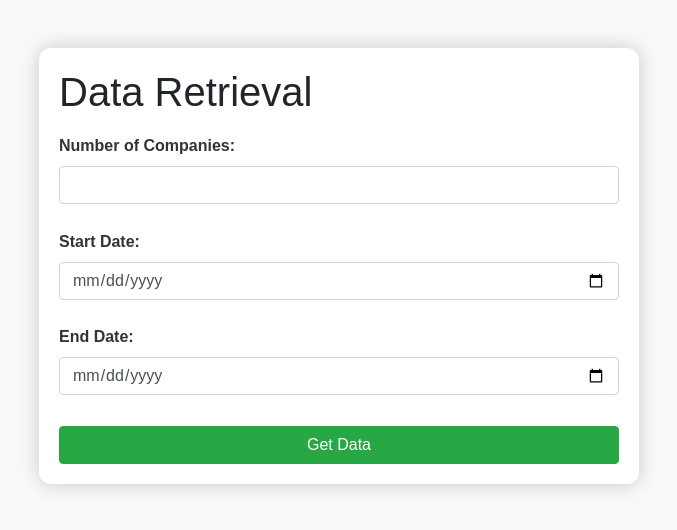
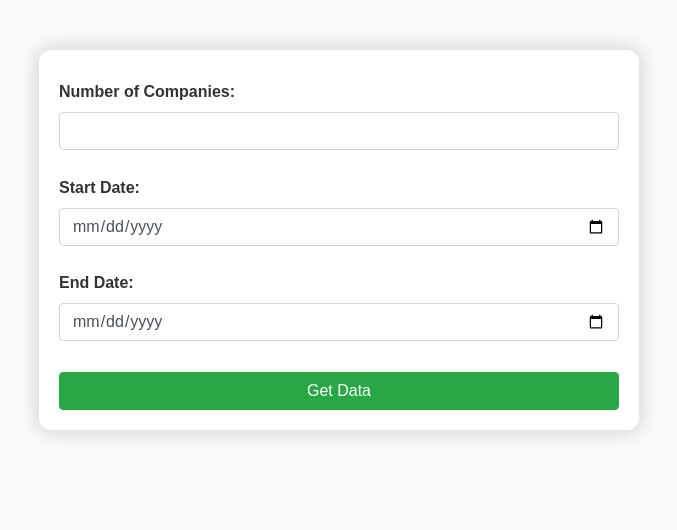
Before and after one commit to Iamsharath007/marketwatch, a FastAPI app: page / in a window 1280 px wide. Shown: the top 530 px of the page, without its empty margins (301-978 px from the left). Run offline with FastAPI, Linux system fonts and the light colour scheme; parts of the project's set-up code (start-up, migrations or seed data) failed here and were passed over; some libraries are stand-ins or nearby versions.

Commit message:
heading removed

```diff
--- a/templates/index.html
+++ b/templates/index.html
@@ -20,6 +20,9 @@
             margin: 0;
             padding: 0;
             background-color: #f8f9fa; /* Light gray background color */
+            display:flex;
+            align-items:center;
+            justify-content:center;
         }
 
         .container {
@@ -105,8 +108,7 @@
         }
     </style>
 </head>
-<div class="container mt-5">
-        <h1>Data Retrieval</h1>
+<div class="container">
         <div>
             <label for="numCompanies">Number of Companies:</label>
             <input type="number" id="numCompanies" name="numCompanies" min="1" required class="form-control">
```
